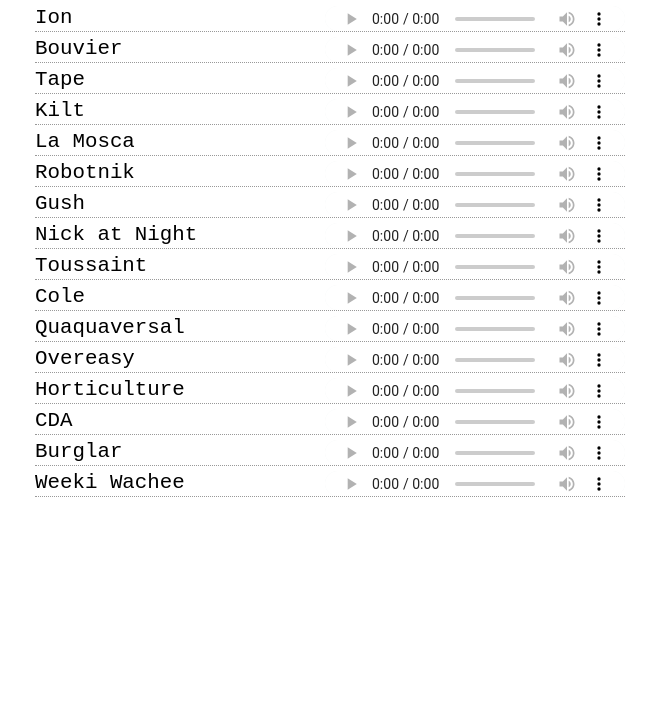
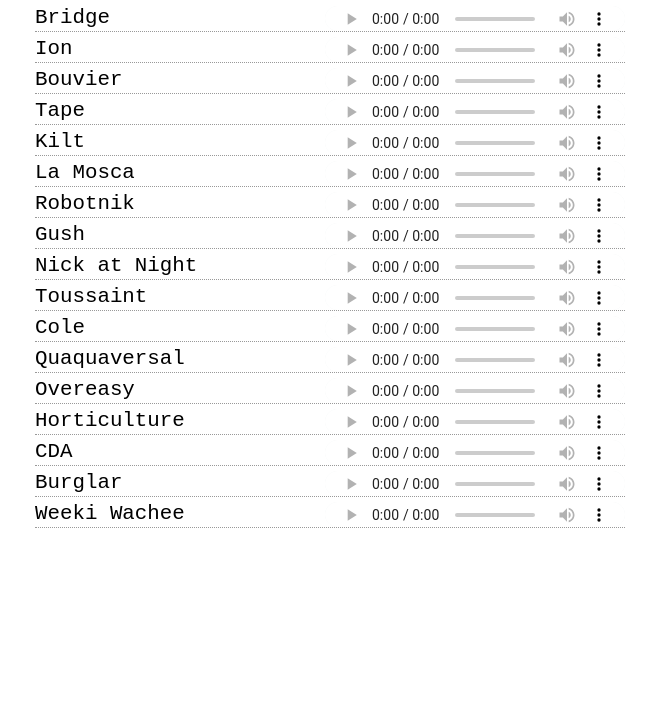
Before and after one commit to keithing/sketches, a plain HTML site: page index.html in a window 1280 px wide. Shown: the part 74-800 px from the top of the page, without its empty margins (310-966 px from the left). Drawn offline with Linux system fonts and the light colour scheme.

Commit message:
adding bridge

```diff
--- a/index.html
+++ b/index.html
@@ -42,6 +42,11 @@
   <div id="playlist">
 
     <h1>Demos/Sketches</h1>
+
+    <div class="track">
+      <div class="title">Bridge</div>
+      <audio controls src="assets/audio/bridge.ogg" />
+    </div>
 
     <div class="track">
       <div class="title">Ion</div>
```
Also changed, not shown: 1 other file.
